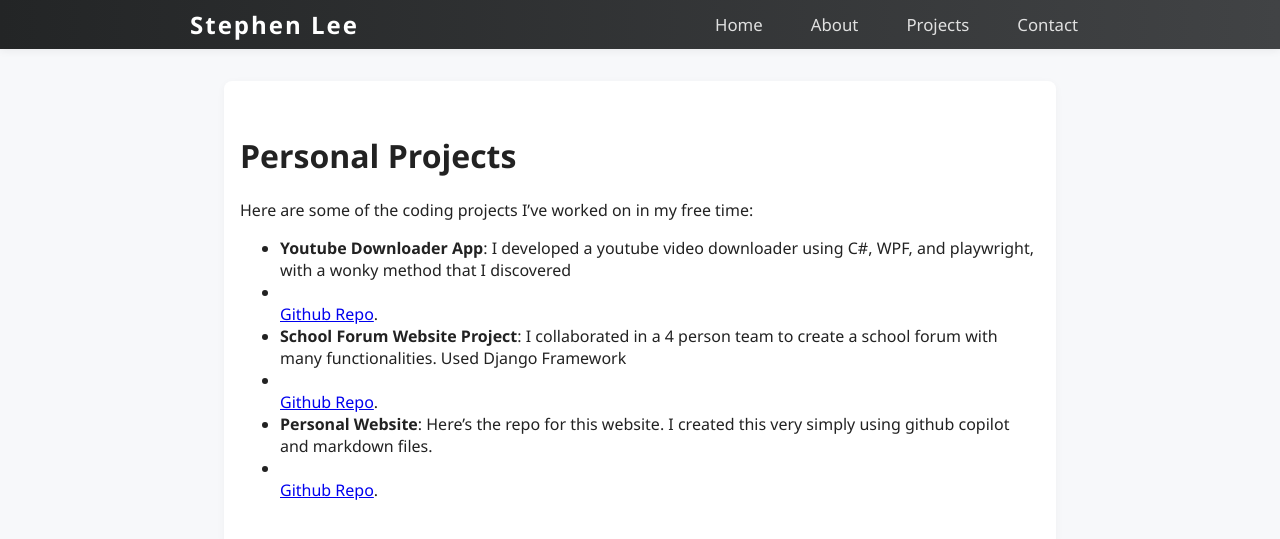
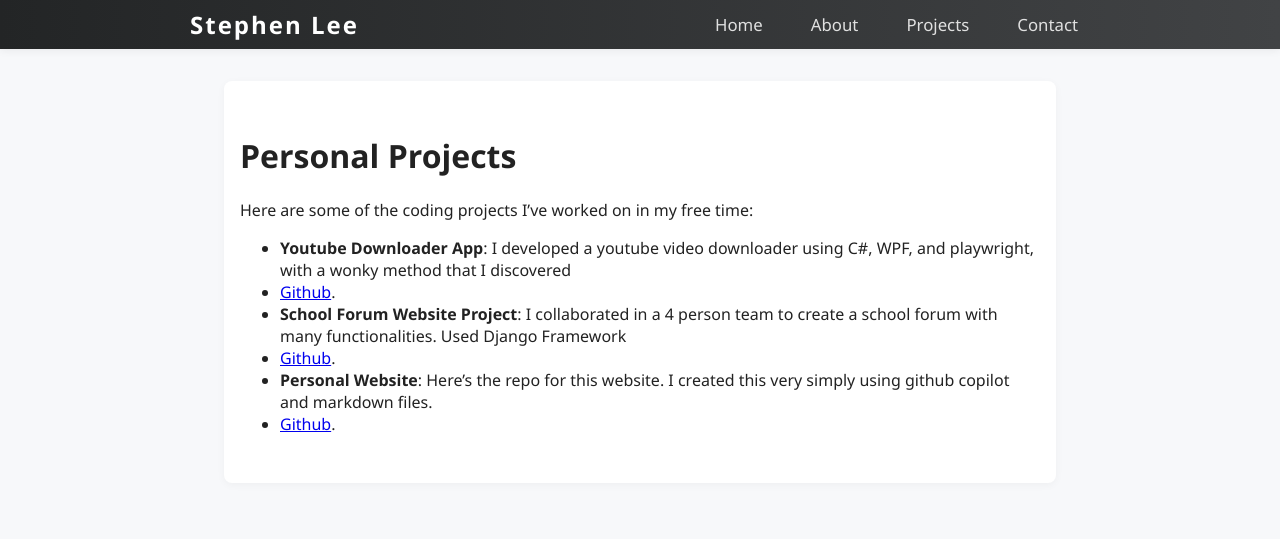
Before and after one commit to pickles33/PersonalWebsite, a Jekyll site: the page built from projects.md, in a window 1280 px wide. Shown: the top 539 px of the page. Built offline with Jekyll 4.4.1, drawn with Linux system fonts in a browser that asks for light colours.

Commit message:
Update projects.md

```diff
--- a/projects.md
+++ b/projects.md
@@ -10,8 +10,8 @@ permalink: /projects/
 Here are some of the coding projects I've worked on in my free time:
 
 - **Youtube Downloader App**: I developed a youtube video downloader using C#, WPF, and playwright, with a wonky method that I discovered
-- <br> [Github Repo]([https://github.com/pickles33](https://github.com/pickles33/YDC)).
+- [Github]([https://github.com/pickles33](https://github.com/pickles33/YDC)).
 - **School Forum Website Project**: I collaborated in a 4 person team to create a school forum with many functionalities. Used Django Framework
-- <br> [Github Repo](https://github.com/WilsonMarquis/CareerManagementSystem).
+- [Github](https://github.com/WilsonMarquis/CareerManagementSystem).
 - **Personal Website**: Here's the repo for this website. I created this very simply using github copilot and markdown files.
-- <br> [Github Repo](https://github.com/pickles33/PersonalWebsite).
+- [Github](https://github.com/pickles33/PersonalWebsite).
```
